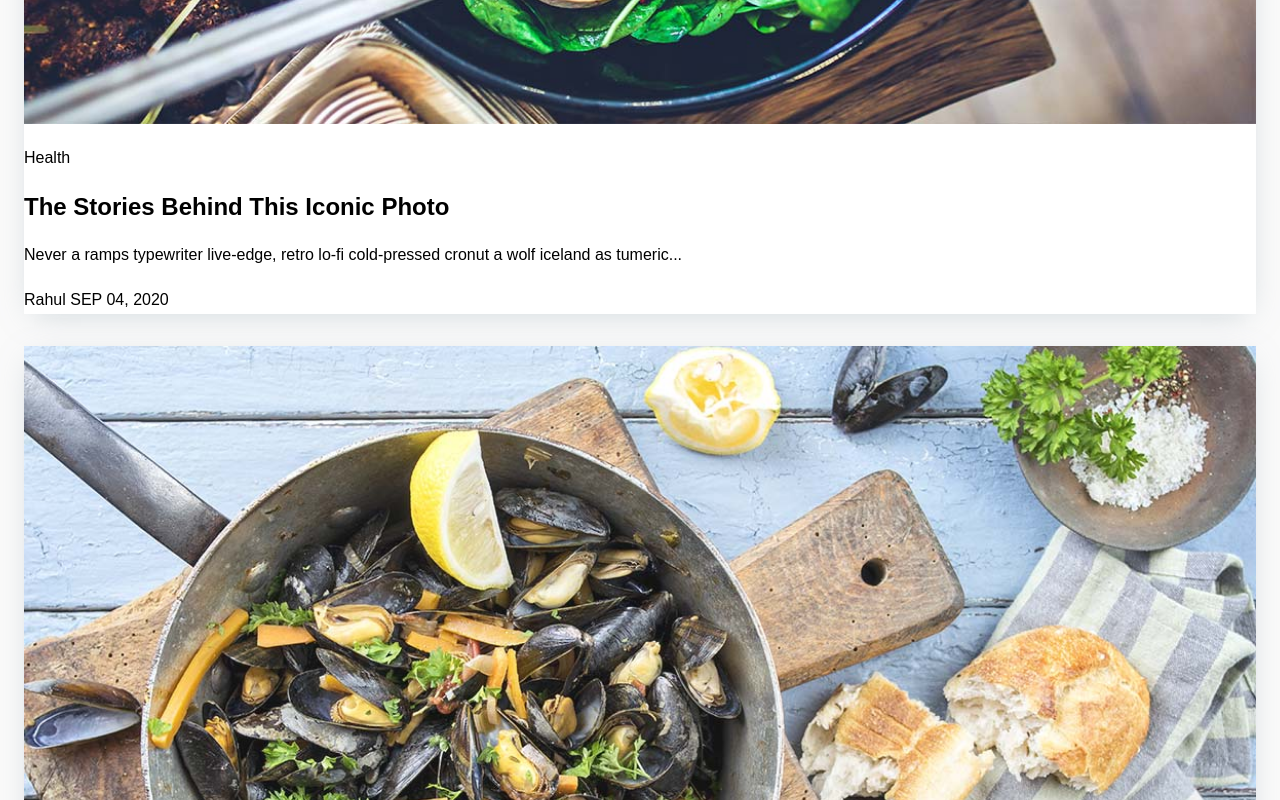
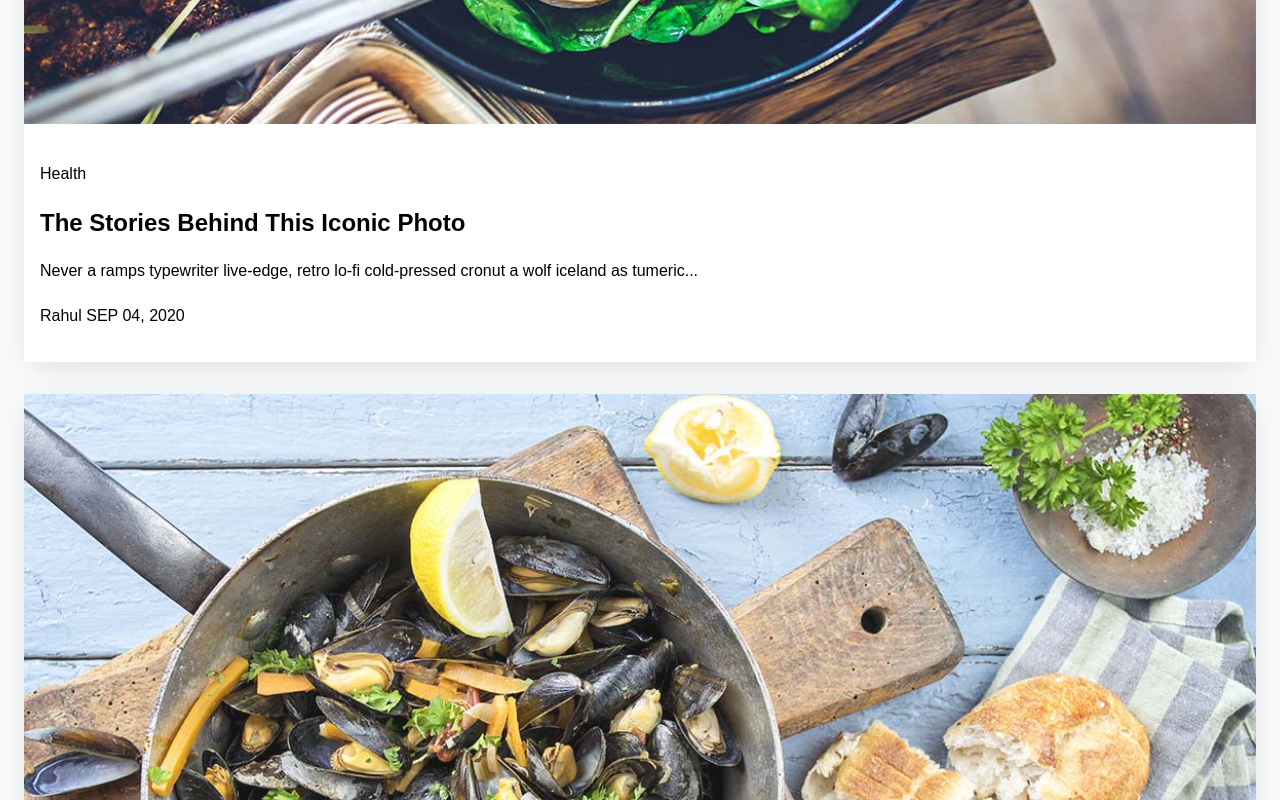
Before and after one commit to xtbe/css_friday_experiments, a plain HTML site: page 01_responsive_cards/index.html in a window 1280 px wide. Shown: the part 740-1540 px from the top of the page. Drawn offline with Linux system fonts and the light colour scheme.

Commit message:
Add padding to card body

```diff
--- a/01_responsive_cards/card.css
+++ b/01_responsive_cards/card.css
@@ -3,3 +3,7 @@ article.card {
     margin-bottom: 2rem;
     box-shadow: 0 7px 30px -10px rgba(150,170,180,0.5);
 }
+
+.card-body {
+    padding: 1rem;
+}
```
